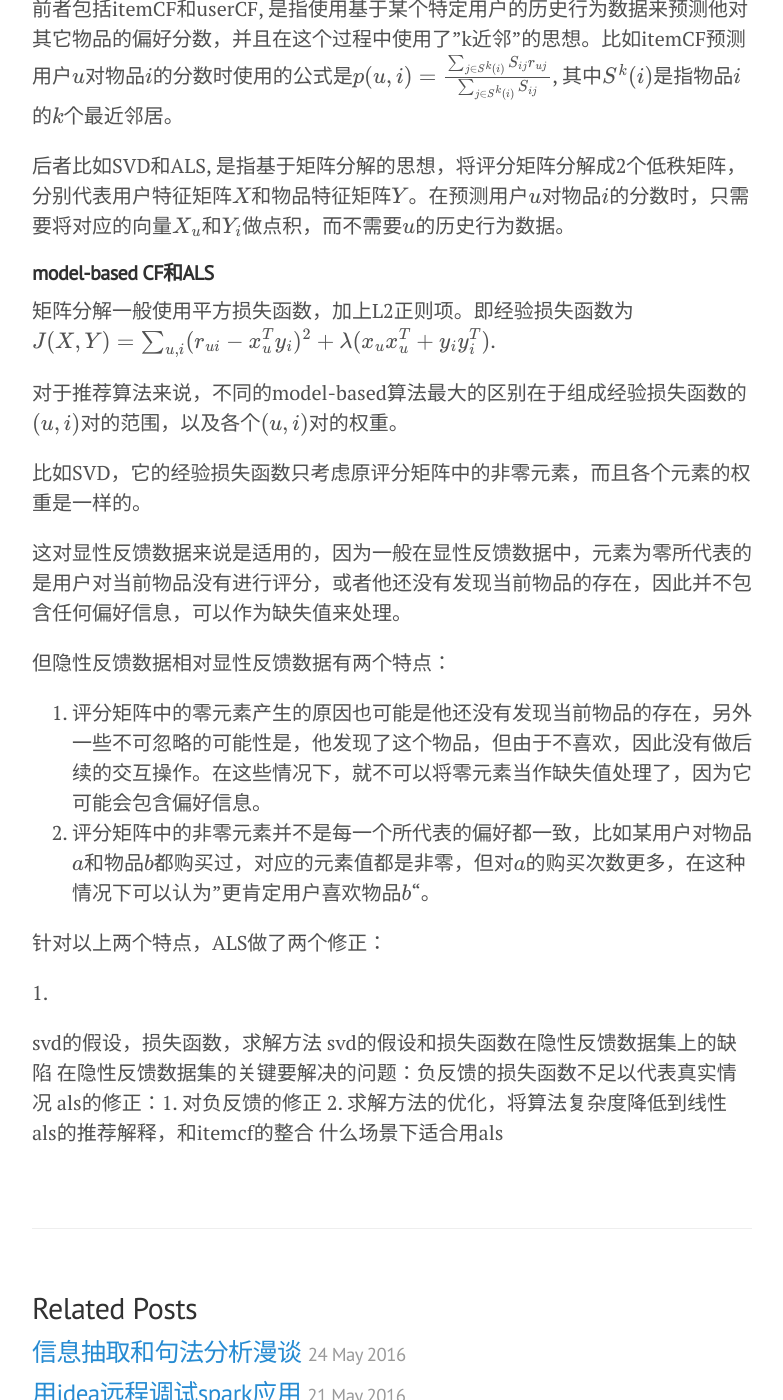
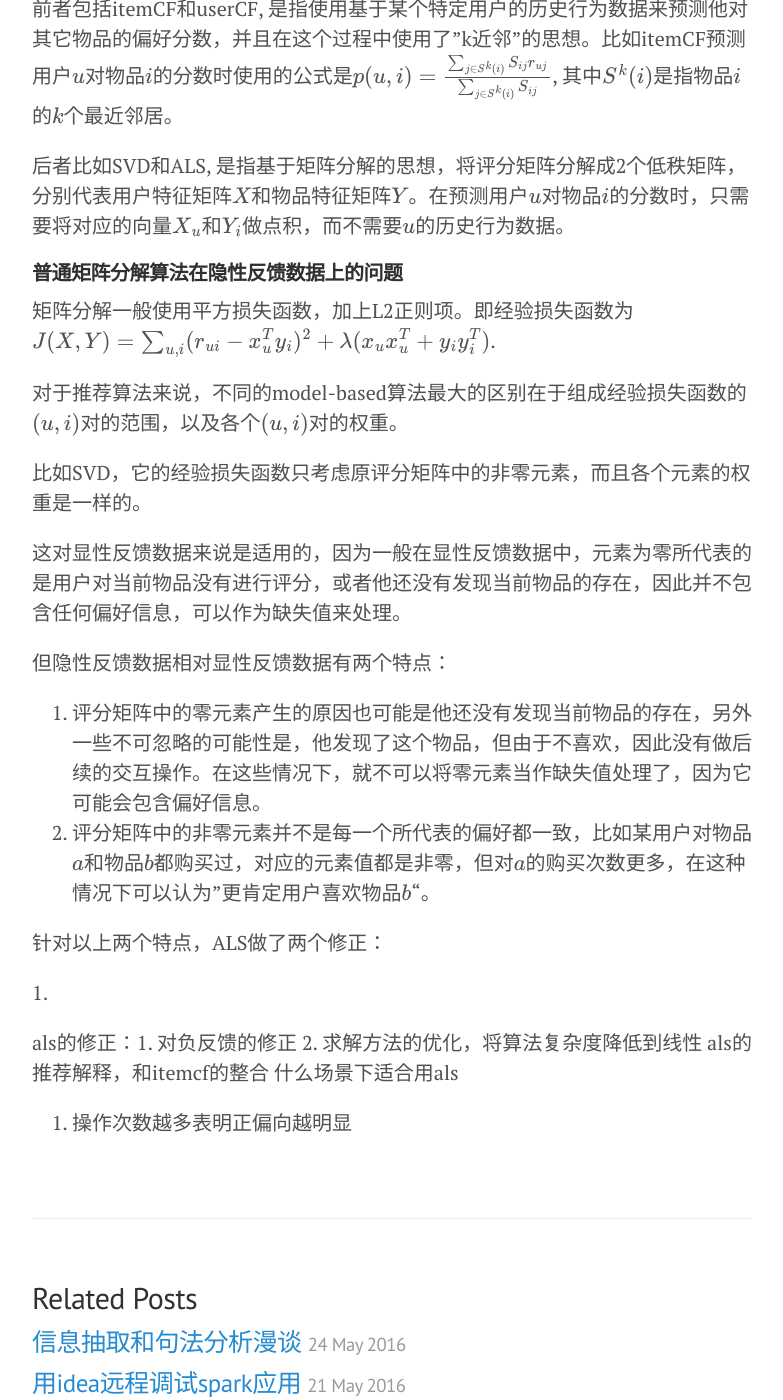
Before and after one commit to nomadcube/nomadcube.github.io, a Jekyll site: the page built from _posts/2016-06-16-针对隐性反馈数据的als算法.md, in a window 1280 px wide and 1400 px high, scrolled down 422 px. Shown: the whole window, without its empty margins (248-1031 px from the left). Built offline with Jekyll 4.4.1, drawn with Linux system fonts in a browser that asks for light colours; formulas are drawn with MathJax 3; comment, search, counter and statistics services are not loaded.

Commit message:
新文章

```diff
--- a/_posts/2016-06-16-针对隐性反馈数据的als算法.md
+++ b/_posts/2016-06-16-针对隐性反馈数据的als算法.md
@@ -15,7 +15,7 @@ tags: 推荐算法
 
 后者比如SVD和ALS, 是指基于矩阵分解的思想，将评分矩阵分解成2个低秩矩阵，分别代表用户特征矩阵$$X$$和物品特征矩阵$$Y$$。在预测用户$$u$$对物品$$i$$的分数时，只需要将对应的向量$$X_u$$和$$Y_i$$做点积，而不需要$$u$$的历史行为数据。
 
-#### **model-based CF和ALS**
+#### **普通矩阵分解算法在隐性反馈数据上的问题**
 矩阵分解一般使用平方损失函数，加上L2正则项。即经验损失函数为$$J(X,Y) = \sum_{u,i} (r_{ui} - x_u^Ty_i)^2 + \lambda(x_ux_u^T + y_iy_i^T)$$.
 
 对于推荐算法来说，不同的model-based算法最大的区别在于组成经验损失函数的$$(u,i)$$对的范围，以及各个$$(u,i)$$对的权重。
@@ -33,9 +33,7 @@ tags: 推荐算法
 
 1.
 
-svd的假设，损失函数，求解方法
-svd的假设和损失函数在隐性反馈数据集上的缺陷
-在隐性反馈数据集的关键要解决的问题：负反馈的损失函数不足以代表真实情况
 als的修正：1. 对负反馈的修正 2. 求解方法的优化，将算法复杂度降低到线性
 als的推荐解释，和itemcf的整合
 什么场景下适合用als
+1. 操作次数越多表明正偏向越明显
```
Also changed, not shown: other parts of _posts/2016-06-16-针对隐性反馈数据的als算法.md (+1 -1 lines).
